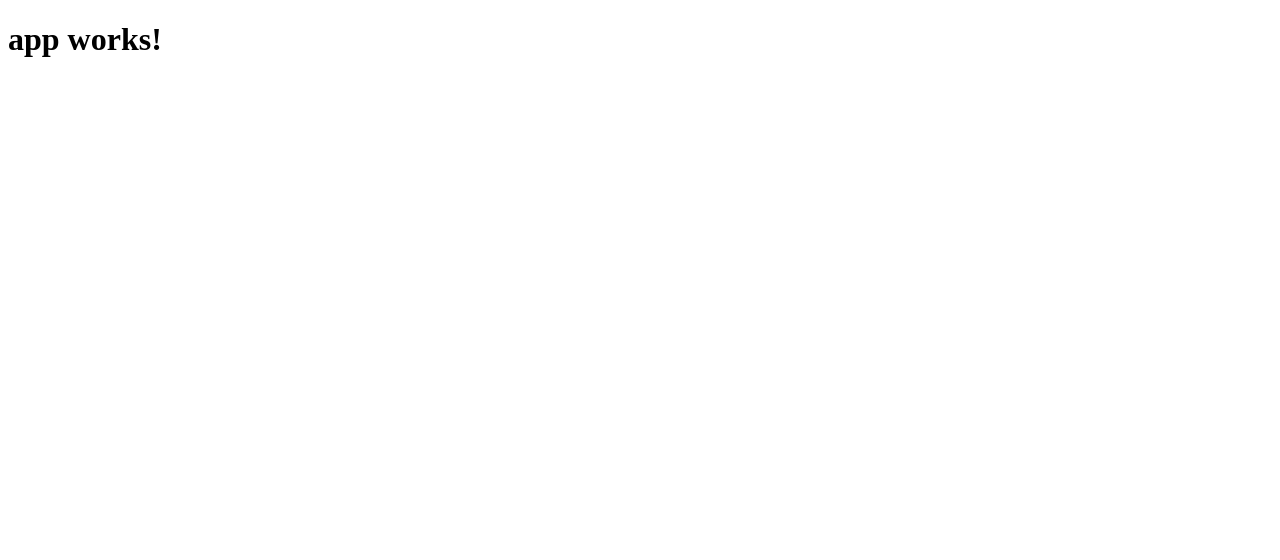
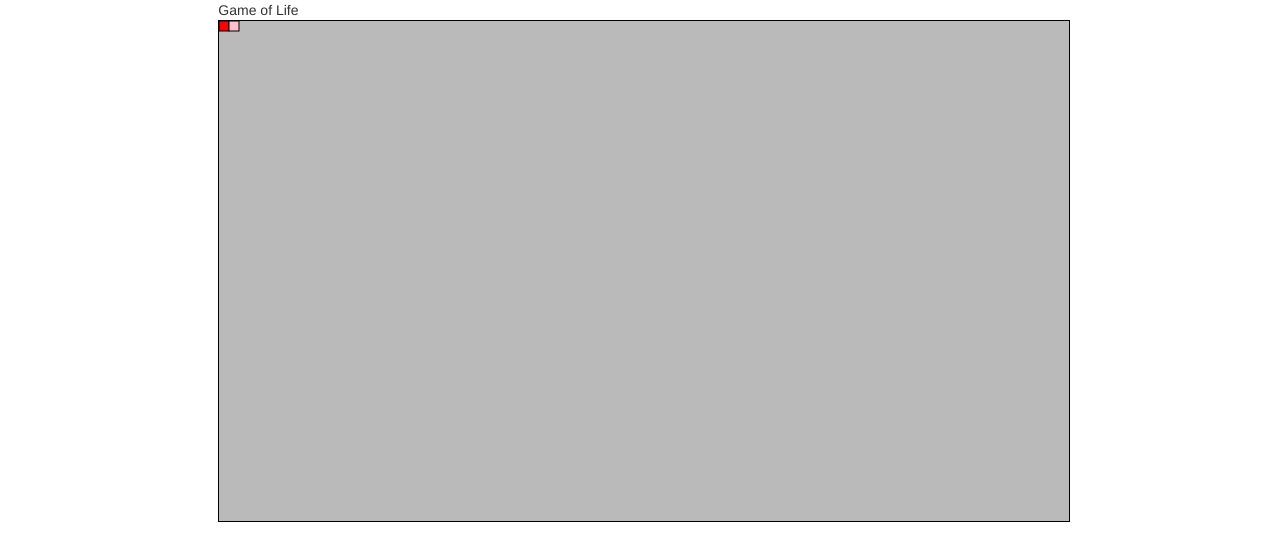
Before and after one commit to matty22/Angular2_GameOfLife, an Angular app: page / in a window 1280 px wide. Shown: the top 560 px of the page. Built offline with nearby package versions, Linux system fonts and the light colour scheme.

Commit message:
created canvas and did some basic layout of app

```diff
--- a/src/app/app.component.html
+++ b/src/app/app.component.html
@@ -1,3 +1,12 @@
-<h1>
-  {{title}}
-</h1>
+<div class="row">
+  <div class="col-md-2"></div>
+  <div class="col-md-8">{{ title }}</div>
+  <div class="col-md-2"></div>
+</div>
+<div class="row">
+  <div class="col-md-2"></div>
+  <div class="col-md-8">
+    <gameboard></gameboard>
+  </div>
+  <div class="col-md-2"></div>
+</div>
--- a/src/app/app.component.ts
+++ b/src/app/app.component.ts
@@ -1,10 +1,11 @@
 import { Component } from '@angular/core';
+import { GameboardComponent } from './gameboard/gameboard.component';
 
 @Component({
-  selector: 'app-root',
+  selector: 'app',
   templateUrl: './app.component.html',
   styleUrls: ['./app.component.css']
 })
 export class AppComponent {
-  title = 'app works!';
+  title = 'Game of Life';
 }
--- a/src/app/app.module.ts
+++ b/src/app/app.module.ts
@@ -4,10 +4,14 @@ import { FormsModule } from '@angular/forms';
 import { HttpModule } from '@angular/http';
 
 import { AppComponent } from './app.component';
+import { GameboardComponent } from './gameboard/gameboard.component';
+import { CellComponent } from './cell/cell.component';
 
 @NgModule({
   declarations: [
-    AppComponent
+    AppComponent,
+    GameboardComponent,
+    CellComponent
   ],
   imports: [
     BrowserModule,
--- /dev/null
+++ b/src/app/cell/cell.component.html
@@ -0,0 +1,3 @@
+<p>
+  cell works!
+</p>
--- /dev/null
+++ b/src/app/cell/cell.component.ts
@@ -0,0 +1,15 @@
+import { Component, OnInit } from '@angular/core';
+
+@Component({
+  selector: 'app-cell',
+  templateUrl: './cell.component.html',
+  styleUrls: ['./cell.component.css']
+})
+export class CellComponent implements OnInit {
+
+  constructor() { }
+
+  ngOnInit() {
+  }
+
+}
--- /dev/null
+++ b/src/app/gameboard/gameboard.component.css
@@ -0,0 +1,5 @@
+/* Styles for Gameboard canvas */
+#gameboard {
+  border: 1px solid black;
+  background-color: #bababa
+}
--- /dev/null
+++ b/src/app/gameboard/gameboard.component.html
@@ -0,0 +1 @@
+<canvas id="gameboard" height="500" width="850"></canvas>
--- /dev/null
+++ b/src/app/gameboard/gameboard.component.ts
@@ -0,0 +1,29 @@
+import { Component, OnInit } from '@angular/core';
+
+@Component({
+  selector: 'gameboard',
+  templateUrl: './gameboard.component.html',
+  styleUrls: ['./gameboard.component.css']
+})
+export class GameboardComponent implements OnInit {
+
+  constructor() { }
+
+  ngOnInit() {
+    var canvas = document.getElementById("gameboard");
+    var canvasWidth = 85;
+    var canvasHeight = 50;
+    var ctx = canvas.getContext("2d");
+
+    ctx.fillStyle = "red";
+    ctx.fillRect(0, 0, 10, 10);
+    ctx.strokeRect(0, 0, 10, 10);
+
+    ctx.fillStyle = "pink";
+    ctx.fillRect(10, 0, 10, 10);
+    ctx.strokeRect(10, 0, 10, 10);
+  }
+
+
+
+}
--- a/src/index.html
+++ b/src/index.html
@@ -7,8 +7,11 @@
 
   <meta name="viewport" content="width=device-width, initial-scale=1">
   <link rel="icon" type="image/x-icon" href="favicon.ico">
+  <!-- Latest compiled and minified Bootstrap CSS -->
+<link rel="stylesheet" href="https://maxcdn.bootstrapcdn.com/bootstrap/3.3.7/css/bootstrap.min.css"
+  integrity="sha384-BVYiiSIFeK1dGmJRAkycuHAHRg32OmUcww7on3RYdg4Va+PmSTsz/K68vbdEjh4u" crossorigin="anonymous">
 </head>
 <body>
-  <app-root>Loading...</app-root>
+  <app>Loading...</app>
 </body>
 </html>
```
Also changed, not shown: src/app/cell/cell.component.css (added), 2 other files (tests, documents, lock files or other folders).
